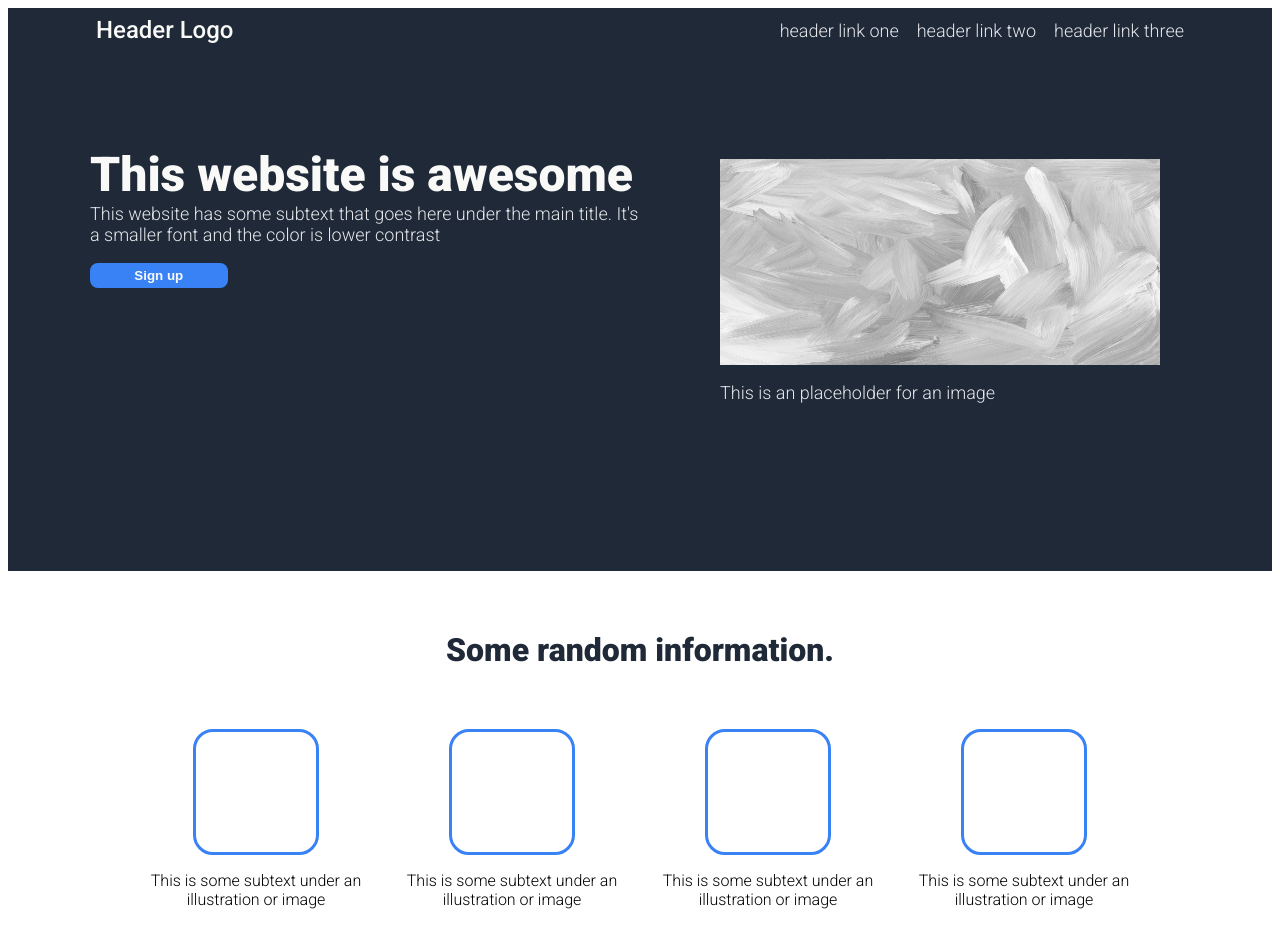
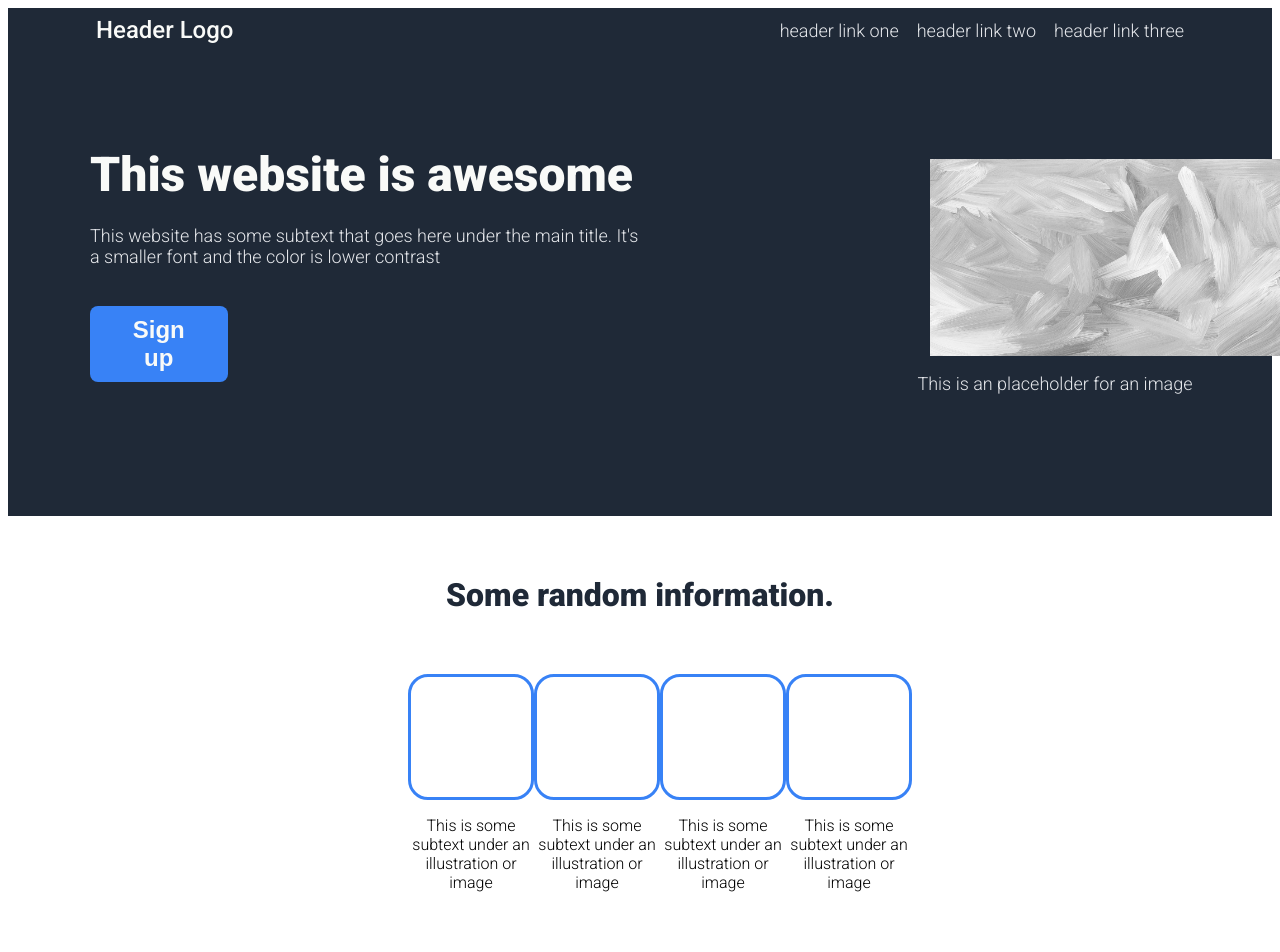
Before and after one commit to CeciliaRava1/landing-page, a plain HTML site: page index.html in a window 1280 px wide. Shown: the top 952 px of the page. Drawn offline with Linux system fonts and the light colour scheme.

Commit message:
style: Update 'styles.css', minimal details.

```diff
--- a/index.html
+++ b/index.html
@@ -40,7 +40,7 @@
             </div>
             <div class="box_one">
                 <img src="./images/image.jpg" alt="image">
-                <p>This is an placeholder for an image</p>
+                <p class="p">This is an placeholder for an image</p>
             </div>
         </div>
 
--- a/styles.css
+++ b/styles.css
@@ -57,7 +57,7 @@ ul {
     /* This website is awesome*/
     font-size: 48px;
     color: #F9FAF8;
-    margin-bottom: 0;
+    margin-bottom: 22px;
 }
 
 .section_one p {
@@ -65,13 +65,20 @@ ul {
     color: #E5E7EB;
     font-weight: 300;
     margin-top: 0;
+    margin-bottom: 22px;
+}
+
+.p {
+    text-align: center;
+    margin-left: 120px;
 }
 
 .section_one img {
-    width: 80%;
-    height: 50%;
+    width: 65%;
+    height: 55%;
     margin-top: 45px;
     margin-bottom: 17px;
+    margin-left: 210px;
 }
 
 .box_one {
@@ -84,6 +91,18 @@ ul {
     flex: 1;
 }
 
+button {
+    background-color: #3882F6;
+    color: #F9FAF8;
+    border: 0px;
+    padding: 10px 40px 10px 40px;
+    border-radius: 8px;
+    font-weight: 900;
+    width: 25%;
+    margin-top: 17px;
+    font-size: 24px;
+}
+
 /* Section two */
 h2 {
     font-size: 32px;
@@ -93,7 +112,7 @@ h2 {
 }
 
 .section_two {
-    margin:60px 120px 140px 120px;
+    margin:60px 400px 140px 400px;
     padding-bottom: 0px;
 
     /* flexbox */
@@ -116,8 +135,8 @@ h2 {
     /* flexbox */
     display: flex;
     flex-direction: column;
-    justify-content: center;
     align-items: center;
+    flex: 1;
 }
 
 
@@ -129,7 +148,7 @@ h2 {
     font-size: 36px;
     color: #1F2937;
     font-style: italic;
-    padding: 70px 170px 70px 170px;
+    padding: 70px 200px 70px 200px;
     margin-bottom: 100px;
 
     /* flexbox */
@@ -142,8 +161,9 @@ h2 {
     font-weight: 400;
     font-style: normal;
     font-size: 25px;
+
     display: flex;
-    align-self: flex-end;
+    align-self: center;
 }
 
 /* Section four */
@@ -155,6 +175,7 @@ h2 {
     border-radius: 4px;
     padding: 20px;
     margin-bottom: 100px;
+    font-size: 24px;
 
      /* flexbox */
      display: flex;
@@ -190,20 +211,11 @@ h2 {
 
 }
 
-button {
-    background-color: #3882F6;
-    color: #F9FAF8;
-    border: 0px;
-    padding: 5px 20px 5px 20px;
-    border-radius: 8px;
-    font-weight: 900;
-    width: 25%;
-}
-
 .footer {
     background-color: #1F2937;
     color: #E5E7EB;
     font-weight: 300;
     padding: 10px;
     text-align: center;
+    font-size: 20px;
 }
```
